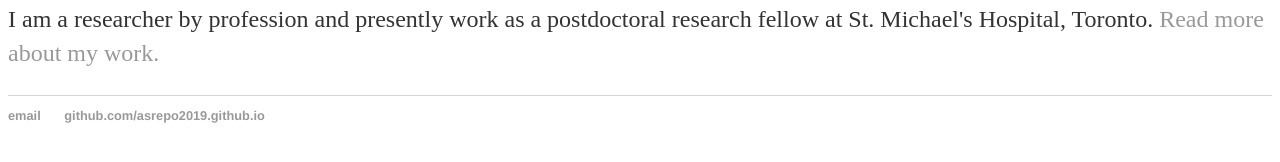
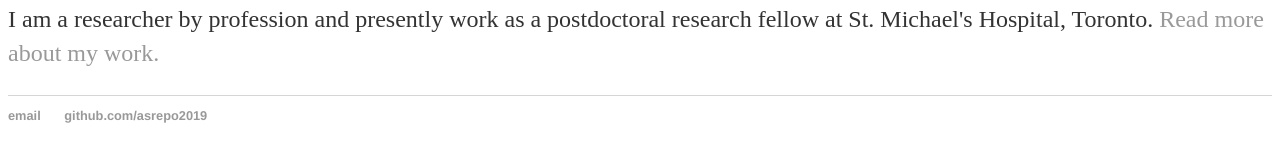
Before and after one commit to asrepo2019/asrepo2019.github.io, a Jekyll site: the page index.html, which Jekyll copies as it is, in a window 1280 px wide. Shown: the part 150-312 px from the top of the page. Built offline with Jekyll 4.4.1, drawn with Linux system fonts in a browser that asks for light colours.

Commit message:
Update index.html

```diff
--- a/index.html
+++ b/index.html
@@ -23,8 +23,8 @@
 		</div><!-- /.container -->
 		<footer>
     		<ul>
-        		<li><a href="mailto:ashirbani09mail.com">email</a></li>
-        		<li><a href="https://github.com/asrepo2019">github.com/asrepo2019.github.io</a></li>
+        		<li><a href="mailto:ashirbani@09mail.com">email</a></li>
+        		<li><a href="https://github.com/asrepo2019">github.com/asrepo2019</a></li>
 			</ul>
 		</footer>
 	</body>
```
